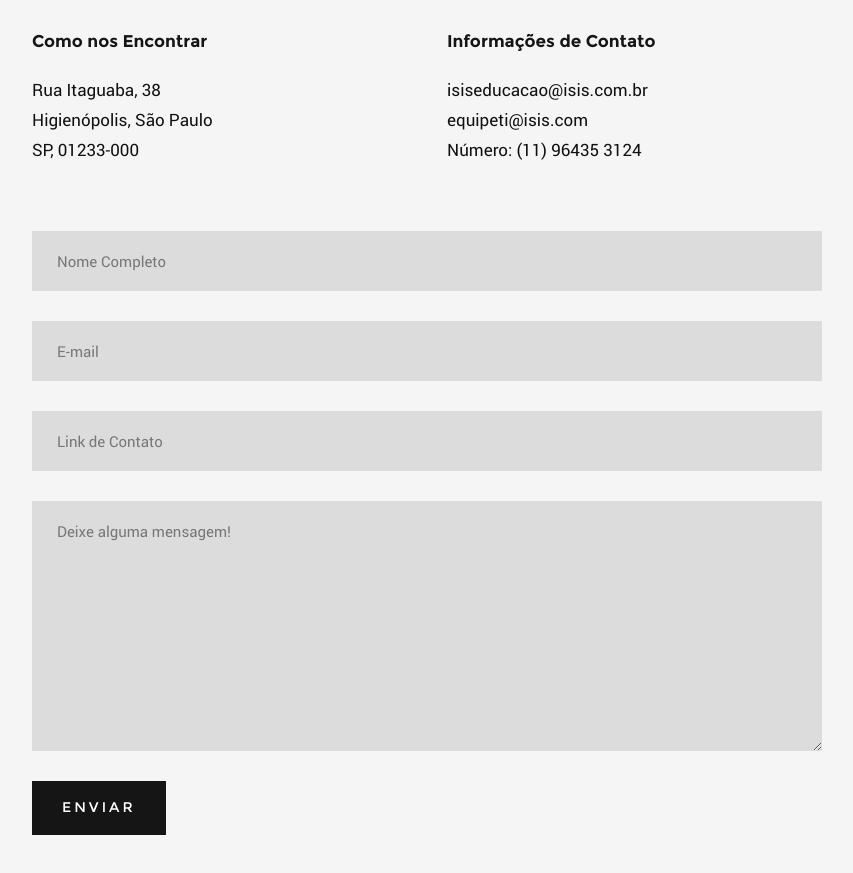
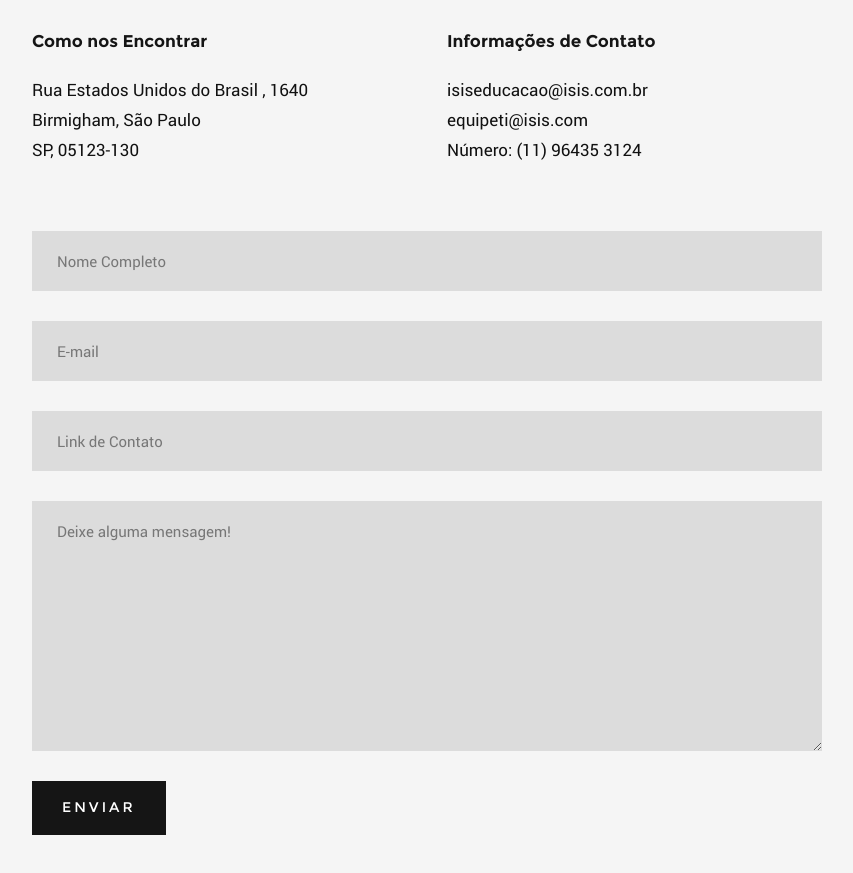
Before and after one commit to lucasfreire017/Isis, a plain HTML site: page contact.html in a window 1280 px wide. Shown: the part 1198-2071 px from the top of the page, without its empty margins (213-1066 px from the left). Drawn offline with Linux system fonts and the light colour scheme; some packages are replaced by stand-ins of ours; files whose address does not match are found by name.

Commit message:
Alteração de Endereço

```diff
--- a/contact.html
+++ b/contact.html
@@ -109,9 +109,9 @@
 								<h4>Como nos Encontrar</h4>
 
 					  			<p>
-					         Rua Itaguaba, 38<br>
-					         Higienópolis, São Paulo<br>
-					         SP, 01233-000
+					         Rua Estados Unidos do Brasil , 1640<br>
+					         Birmigham, São Paulo<br>
+					         SP, 05123-130
 					         </p>
 
 							</div>
```
